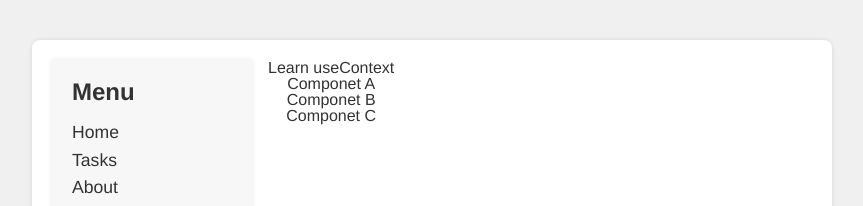
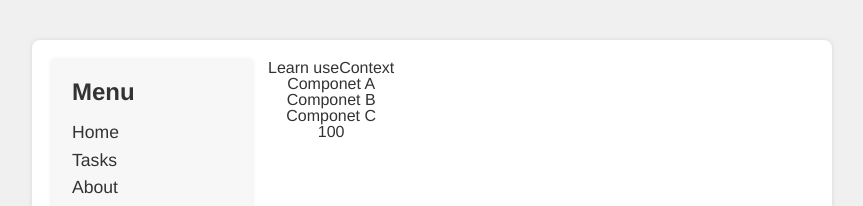
Before and after one commit to kazuya-u/NANOX-REACT, a React (Vite) app: page /poc-context in a window 1280 px wide. Shown: the top 206 px of the page, without its empty margins (208-1071 px from the left). Built offline with nearby package versions, Linux system fonts and the light colour scheme.

Commit message:
Passing on props by useContext.

```diff
--- a/src/components/context/ComponentC.tsx
+++ b/src/components/context/ComponentC.tsx
@@ -1,7 +1,12 @@
+import { useContext } from "react";
+import { UserCount } from "../../pages/Context";
+
 const ComponentC = () => {
+  const count = useContext(UserCount);
   return (
     <div>
       <p>Componet C</p>
+      <p>{count}</p>
     </div>
   );
 };
--- a/src/pages/Context.tsx
+++ b/src/pages/Context.tsx
@@ -1,10 +1,15 @@
+import { createContext } from 'react';
 import ComponentA from '../components/context/ComponentA';
+
+export const UserCount = createContext();
 
 function ParentContext() {
   return (
     <div style={{ textAlign: 'center' }}>
       <h1>Learn useContext</h1>
+      <UserCount.Provider value={100} >
       <ComponentA />
+      </UserCount.Provider>
     </div>
   );
 }
```
